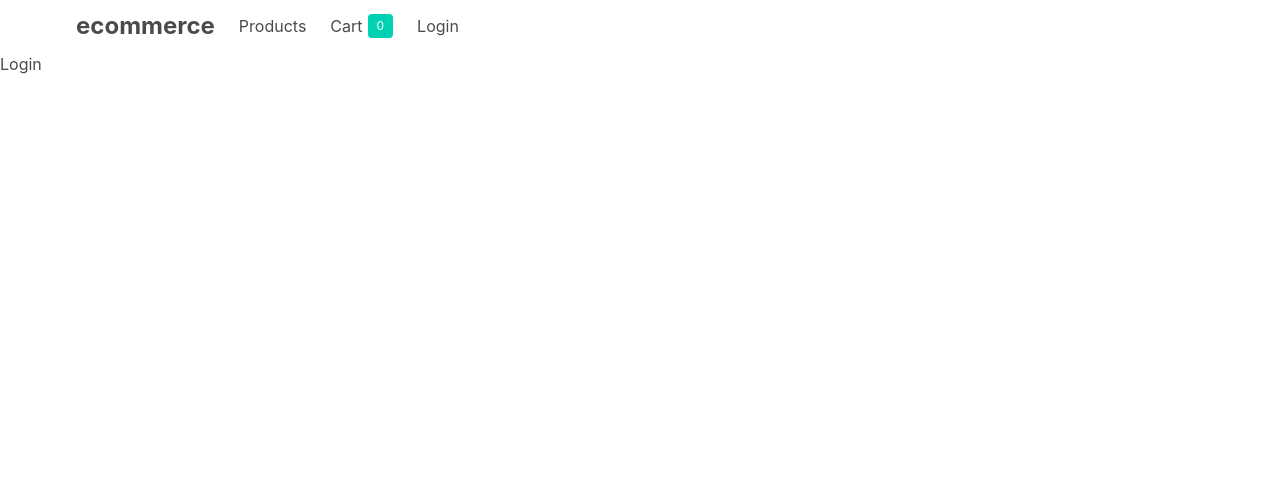
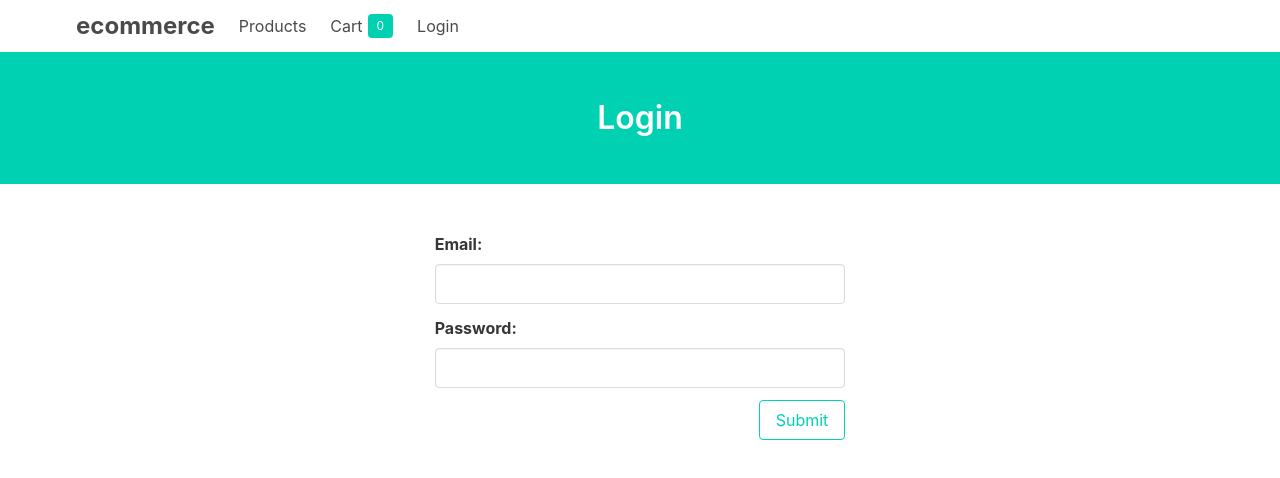
Before and after one commit to Gorgutzz/online-shop, a React (Create React App) app: page /login in a window 1280 px wide. Shown: the top 478 px of the page. Built offline with nearby package versions, Linux system fonts and the light colour scheme.

Commit message:
edit login component

```diff
--- a/src/components/Login.js
+++ b/src/components/Login.js
@@ -1,5 +1,82 @@
-import React from "react";
+import React, { Component } from "react";
+import { Redirect } from "react-router-dom";
+import withContext from "../withContext";
 
-export default function Login() {
-  return <>Login</>
+class Login extends Component {
+  constructor(props) {
+    super(props);
+    this.state = {
+      username: "",
+      password: ""
+    };
+  }
+
+  handleChange = e => this.setState({ [e.target.name]: e.target.value, error: "" });
+
+  login = (e) => {
+    e.preventDefault();
+
+    const { username, password } = this.state;
+    if (!username || !password) {
+      return this.setState({ error: "Fill all fields!" });
+    }
+    this.props.context.login(username, password)
+      .then((loggedIn) => {
+        if (!loggedIn) {
+          this.setState({ error: "Invalid Credentails" });
+        }
+      })
+  };
+
+  render() {
+    return !this.props.context.user ? (
+      <>
+        <div className="hero is-primary ">
+          <div className="hero-body container">
+            <h4 className="title">Login</h4>
+          </div>
+        </div>
+        <br />
+        <br />
+        <form onSubmit={this.login}>
+          <div className="columns is-mobile is-centered">
+            <div className="column is-one-third">
+              <div className="field">
+                <label className="label">Email: </label>
+                <input
+                  className="input"
+                  type="email"
+                  name="username"
+                  onChange={this.handleChange}
+                />
+              </div>
+              <div className="field">
+                <label className="label">Password: </label>
+                <input
+                  className="input"
+                  type="password"
+                  name="password"
+                  onChange={this.handleChange}
+                />
+              </div>
+              {this.state.error && (
+                <div className="has-text-danger">{this.state.error}</div>
+              )}
+              <div className="field is-clearfix">
+                <button
+                  className="button is-primary is-outlined is-pulled-right"
+                >
+                  Submit
+                </button>
+              </div>
+            </div>
+          </div>
+        </form>
+      </>
+    ) : (
+      <Redirect to="/products" />
+    );
+  }
 }
+
+export default withContext(Login);
```
